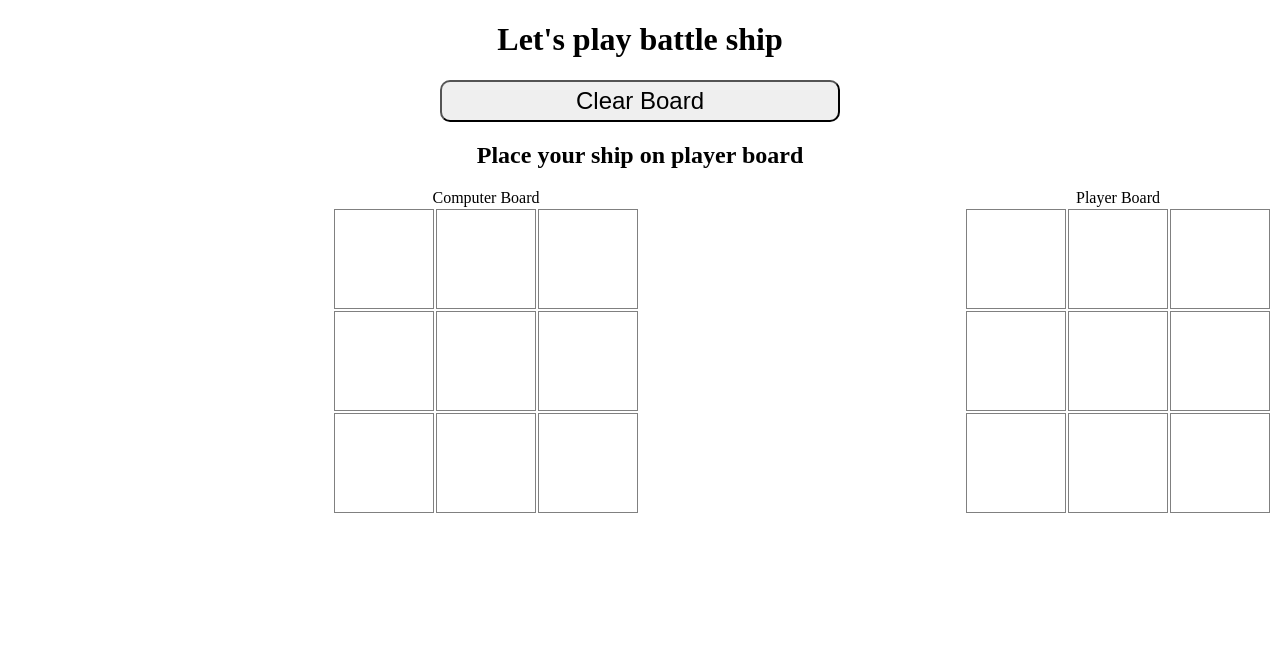
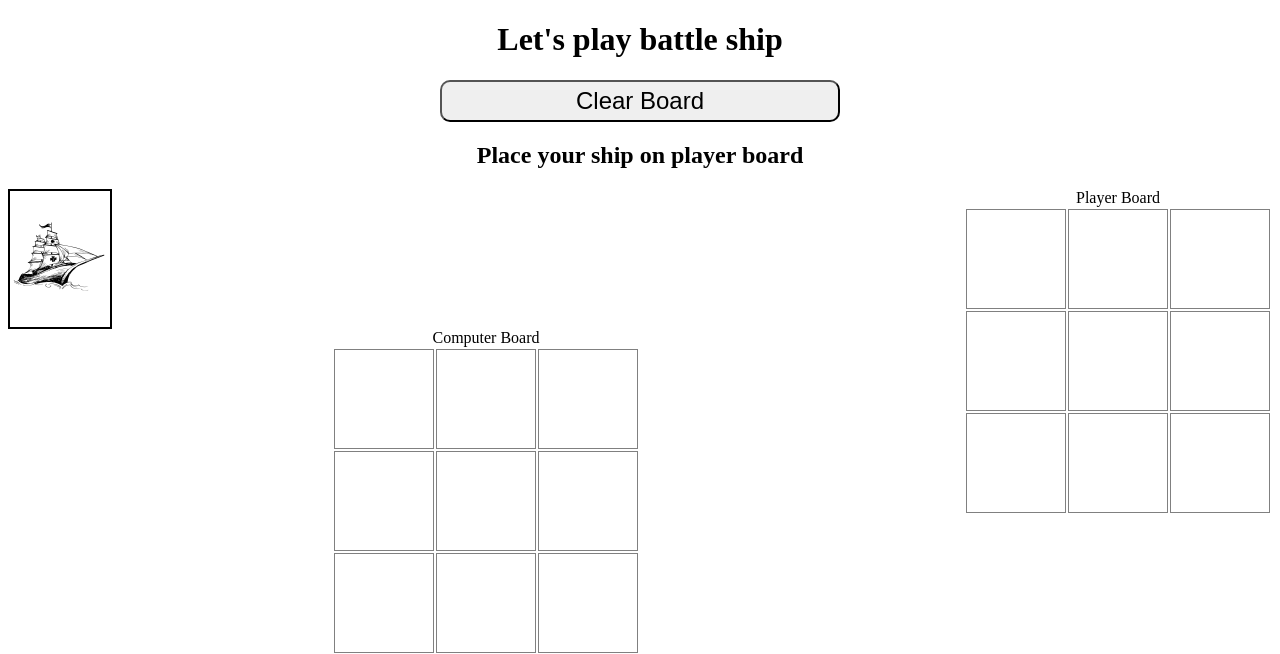
Before and after one commit to alicedunn/WDI-project-one, a PHP site: page / in a window 1280 px wide. Shown: the top 654 px of the page. Run offline with PHP 8.4, Linux system fonts and the light colour scheme; some libraries are stand-ins or nearby versions.

Commit message:
added ship image to drag and drop

```diff
--- a/css/style.css
+++ b/css/style.css
@@ -42,3 +42,8 @@ h2 {
 .container {
   text-align: center;
 }
+
+#ship{
+  border: 2px solid black;
+  width: 100px;
+}
--- a/index.html
+++ b/index.html
@@ -39,6 +39,12 @@
 </tfoot>
 </table>
 
+<div id="ship">
+<p>
+<img src="./Ship.jpg" height="100px">
+</p>
+</div>
+
 <table class="computerBoard">
 <caption>Computer Board</caption>
 <thead>
--- a/js/app.js
+++ b/js/app.js
@@ -18,16 +18,13 @@ function playerMove(){
   $("h2").text("guess where the computer's ship is on the computer board!");
   $("td.comp").on("click", function(){
     playerGo= $(event.target);
-    console.log(playerGo.attr("id"))
     if (playerGo.hasClass("computerShip")){
       $("h2").text("Player hit, you Win!");
-      playerGo.text("hit")
       playerGo.css("background-image", "url(./boom.png)");
       playerGo.css("background-size", "cover")
       $("td").off("click");
       }
     else {
-    console.log("miss");
     playerGo.text("miss")
     computerMove();
     }
```
Also changed, not shown: Ship.jpg (added).
